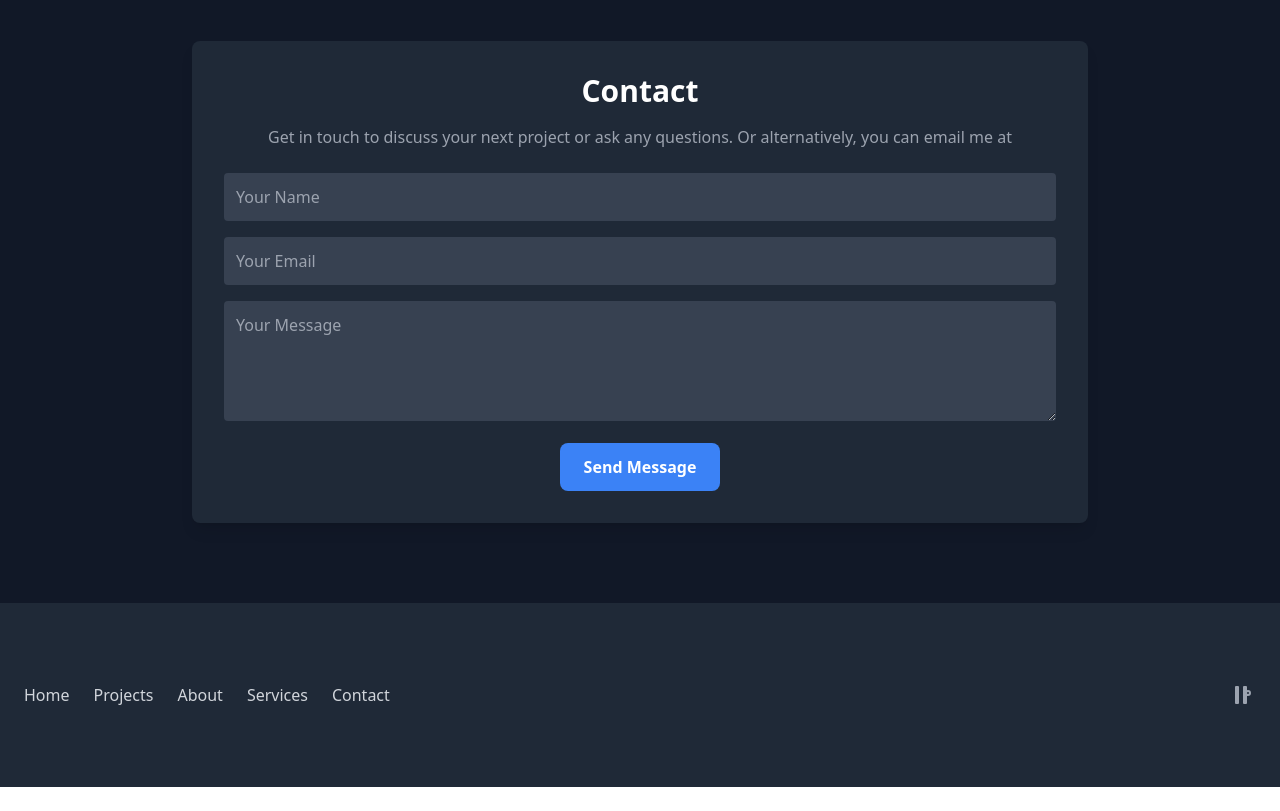
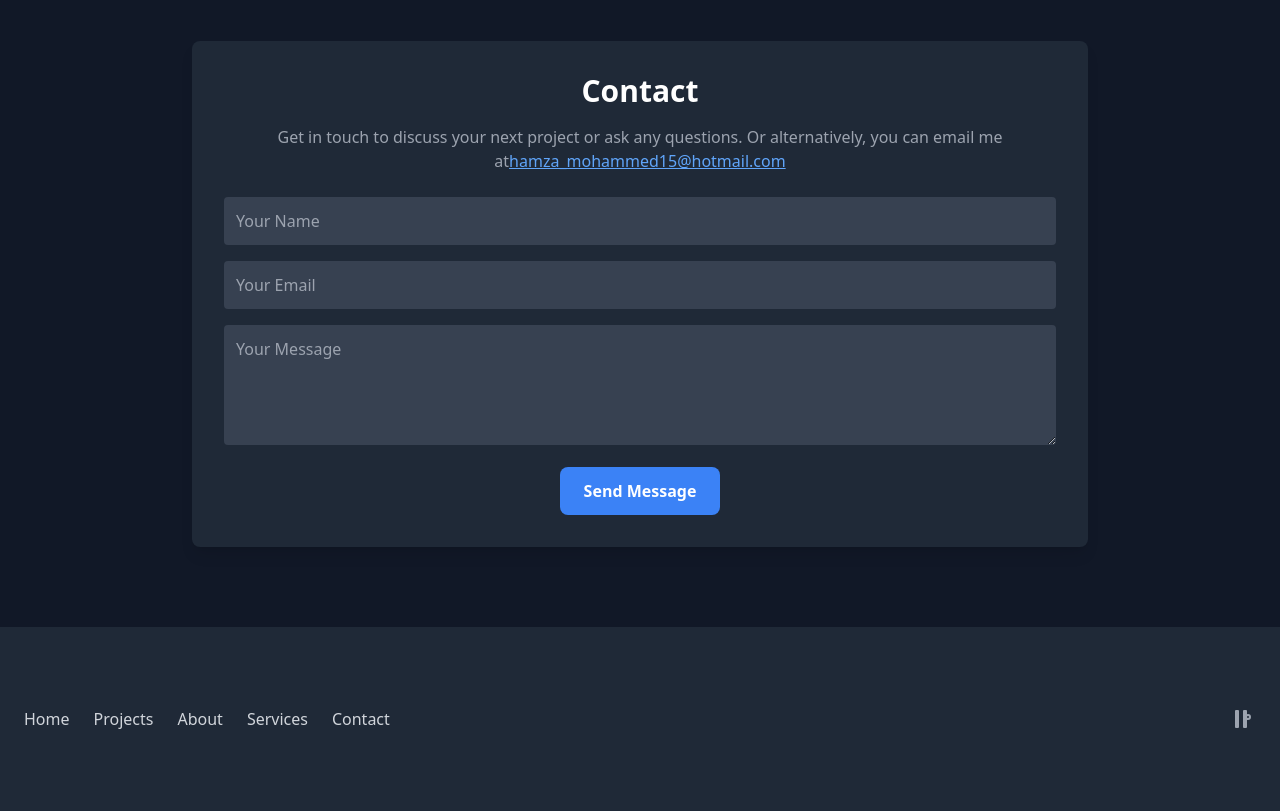
Before and after one commit to Hmohammed2/Portfolio-website, a React (Vite) app in the folder portfolio/: page / in a window 1280 px wide. Shown: the part 3020-3831 px from the top of the page. Before the commit the page ends 3807 px from the top, so only its background shows below. Built offline with nearby package versions, Linux system fonts and the light colour scheme.

Commit message:
fixed email

```diff
--- a/portfolio/src/App.jsx
+++ b/portfolio/src/App.jsx
@@ -347,7 +347,13 @@ function ContactSection() {
       <div className="bg-gray-800 p-8 rounded-lg shadow-lg text-center animate-fadeIn">
         <h2 className="text-3xl font-semibold mb-4">Contact</h2>
         <p className="text-gray-400 mb-6">
-          Get in touch to discuss your next project or ask any questions. Or alternatively, you can email me at <a href="mailto:hamza_mohammed15@hotmail.com" className="text-blue-400"/>
+          Get in touch to discuss your next project or ask any questions. Or alternatively, you can email me at
+          <a
+            href="mailto:hamza_mohammed15@hotmail.com"
+            className="text-blue-400 underline hover:text-blue-300"
+          >
+            hamza_mohammed15@hotmail.com
+          </a>
         </p>
         <form className="space-y-4">
           <input
```
